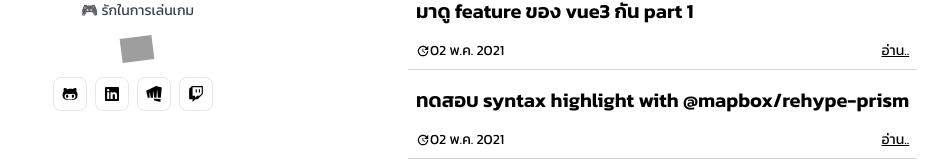
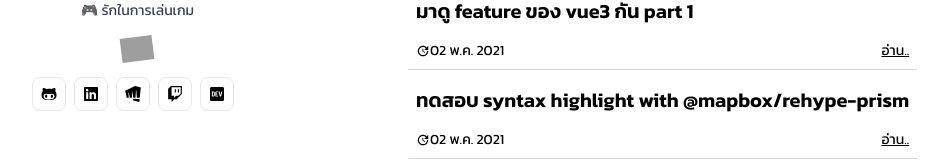
Before and after one commit to jungai/jungai.me, a Next.js app: page / in a window 1280 px wide. Shown: the part 526-693 px from the top of the page, without its empty margins (240-1188 px from the left). Built offline with nearby package versions, Linux system fonts and the light colour scheme; grey boxes are pictures that could not be loaded.

Commit message:
add dev.to

```diff
--- a/src/components/Contacts.tsx
+++ b/src/components/Contacts.tsx
@@ -1,5 +1,5 @@
 import { FC, ReactNode } from "react";
-import { FaGithubAlt, FaLinkedin } from "react-icons/fa";
+import { FaGithubAlt, FaLinkedin, FaDev } from "react-icons/fa";
 import { SiRiotgames, SiTwitch } from "react-icons/si";
 import Contact from "@/components/Contact";
 
@@ -35,6 +35,12 @@ const contacts: IContacts[] = [
 		icon: <SiTwitch />,
 		href: "https://www.twitch.tv/jungai",
 	},
+	{
+		msg: "dev.to",
+		link: true,
+		icon: <FaDev />,
+		href: "https://dev.to/jungai",
+	},
 ];
 
 const Contacts: FC = () => (
```
